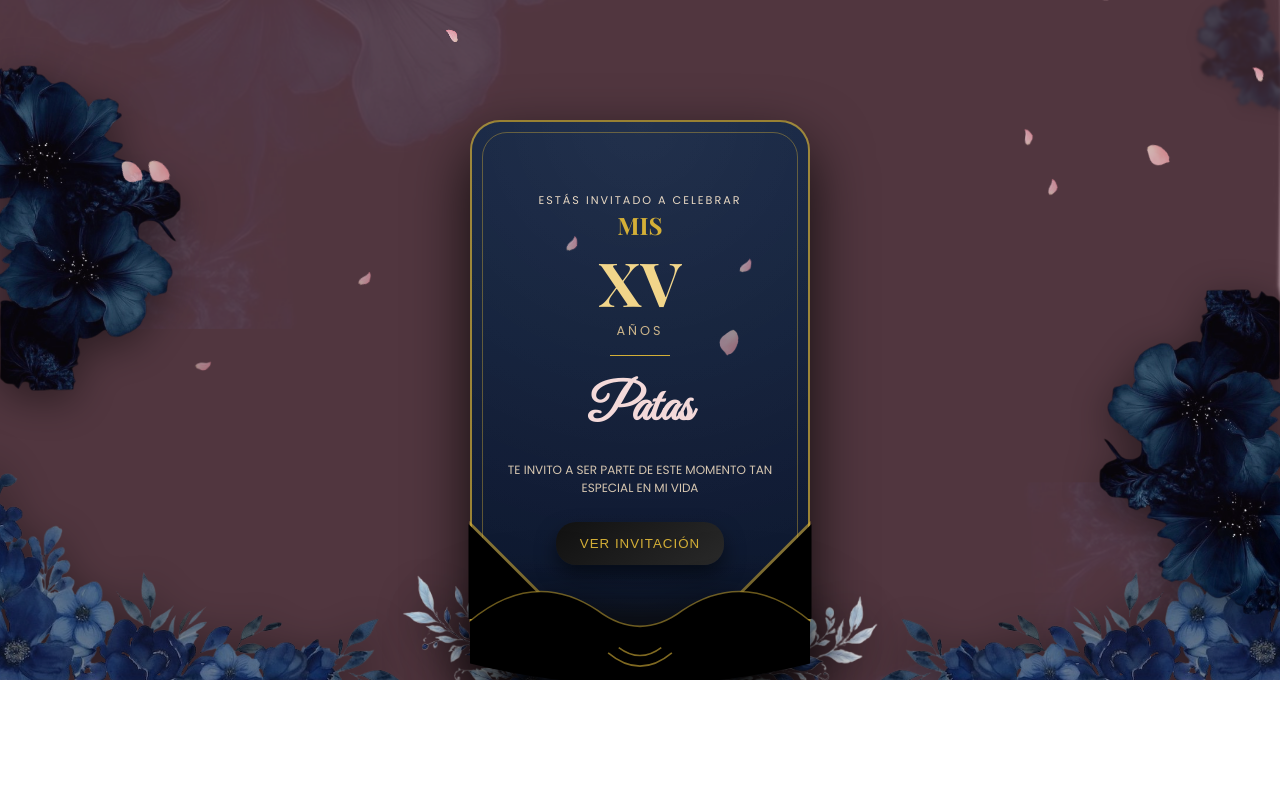
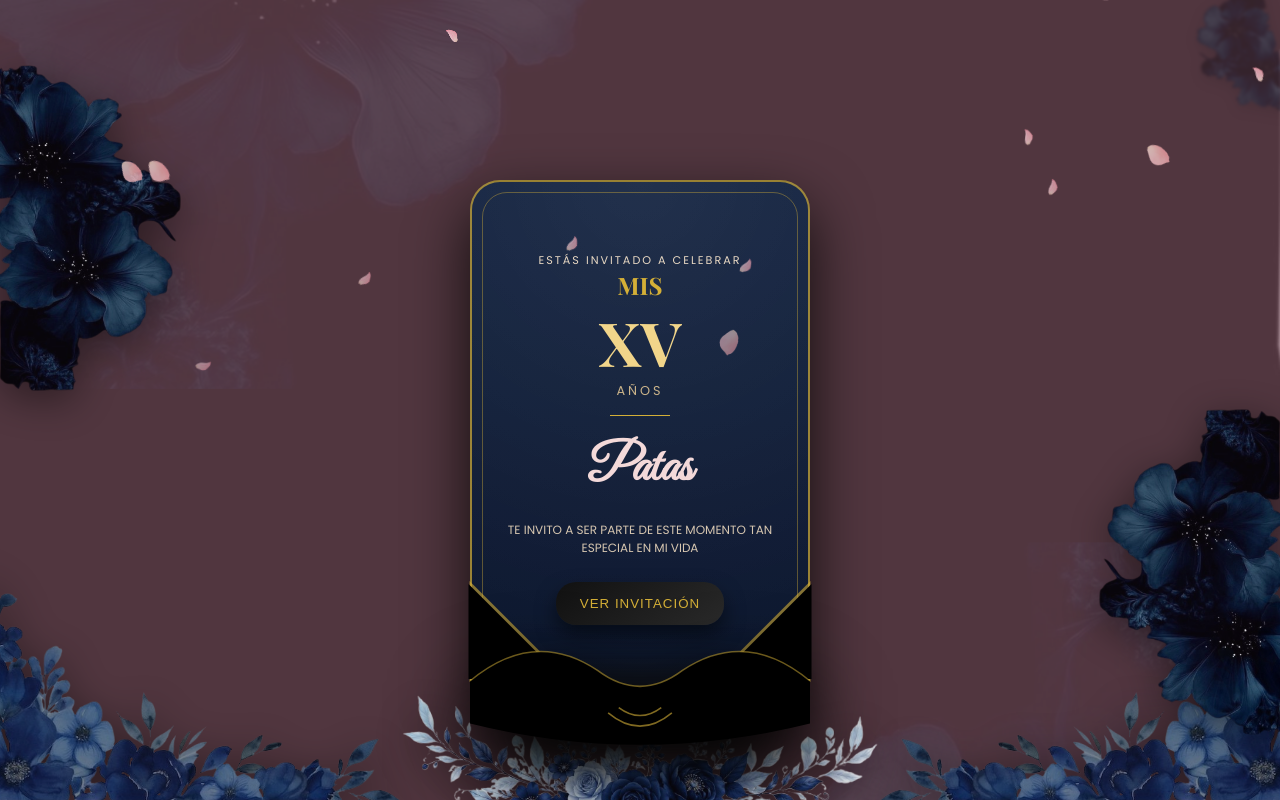
Before and after one commit to Lalo0731/invitacion-xv, a React (Vite) app: page / in a window 1280 px wide. Built offline with nearby package versions, Linux system fonts and the light colour scheme.

Commit message:
Regresando a la pantalla normal

```diff
--- a/src/styles/components/loader.scss
+++ b/src/styles/components/loader.scss
@@ -7,7 +7,6 @@
   align-items: center;
   background: #000;
   transition: all 0.8s ease;
-  height: 85dvh;
 }
 
 .loader--exit {
```
